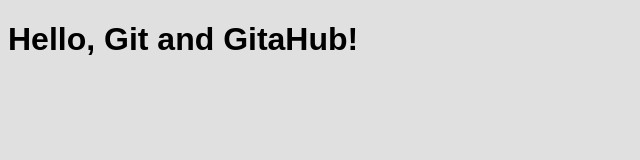
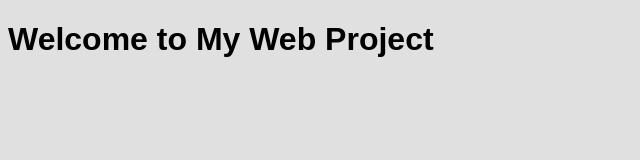
Before and after one commit to EriolTotaj/MyWebProject, a plain HTML site: page index.html in a window 1280 px wide. Shown: the whole page, without its empty margins (0-640 px from the left). Drawn offline with Linux system fonts and the light colour scheme.

Commit message:
Update index.html

```diff
--- a/index.html
+++ b/index.html
@@ -7,7 +7,7 @@
     <link rel="stylesheet" href="style.css">
 </head>
 <body>
-    <h1>Hello, Git and GitaHub!</h1>
+    <h1>Welcome to My Web Project</h1>
     <script src="script.js"></script>
 </body>
 </html
```
